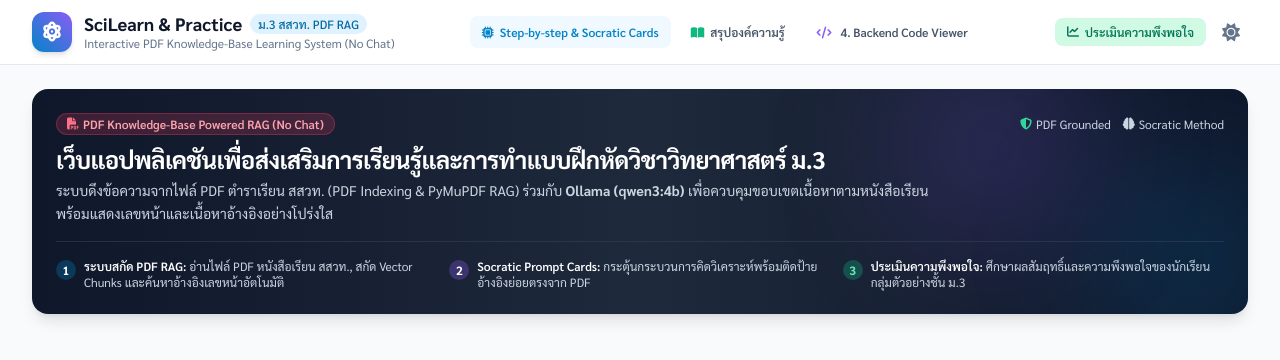
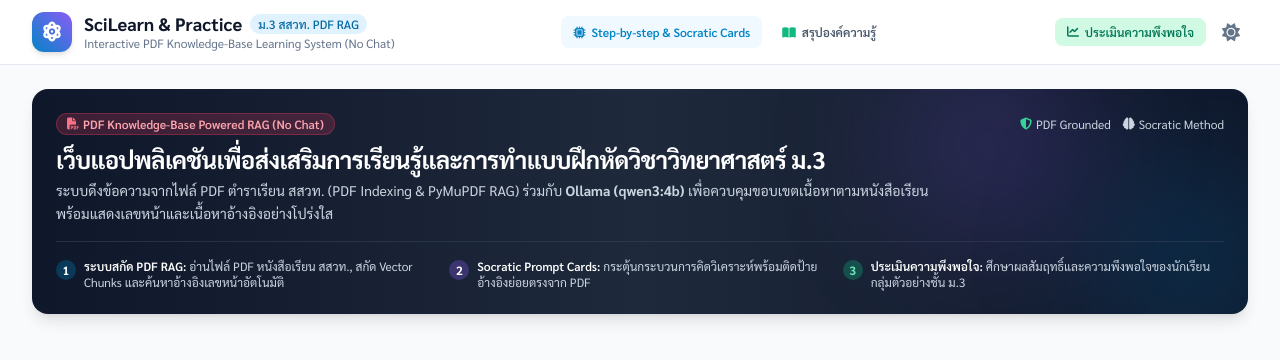
Before and after one commit to Pumpkin-Lemon/Final-Project, a plain HTML site: page frontend/index.html in a window 1280 px wide. Drawn offline with nearby package versions, Linux system fonts and the light colour scheme.

Commit message:
Remove 'Backend Code Viewer' button from navigation
Removed the 'Backend Code Viewer' button from the navigation.

```diff
--- a/frontend/index.html
+++ b/frontend/index.html
@@ -72,9 +72,6 @@
                     </button>
                     <button onclick="switchTab('lessons')" id="nav-lessons" class="tab-btn px-3 py-2 rounded-lg text-xs font-semibold text-slate-600 dark:text-slate-300 hover:bg-slate-100 dark:hover:bg-slate-800 transition-colors">
                         <i class="fa-solid fa-book-open text-emerald-500 mr-1.5"></i>สรุปองค์ความรู้
-                    </button>
-                    <button onclick="switchTab('architecture')" id="nav-architecture" class="tab-btn px-3 py-2 rounded-lg text-xs font-semibold text-slate-600 dark:text-slate-300 hover:bg-slate-100 dark:hover:bg-slate-800 transition-colors">
-                        <i class="fa-solid fa-code text-argon-500 mr-1.5"></i> 4. Backend Code Viewer
                     </button>
                 </nav>
 
```
